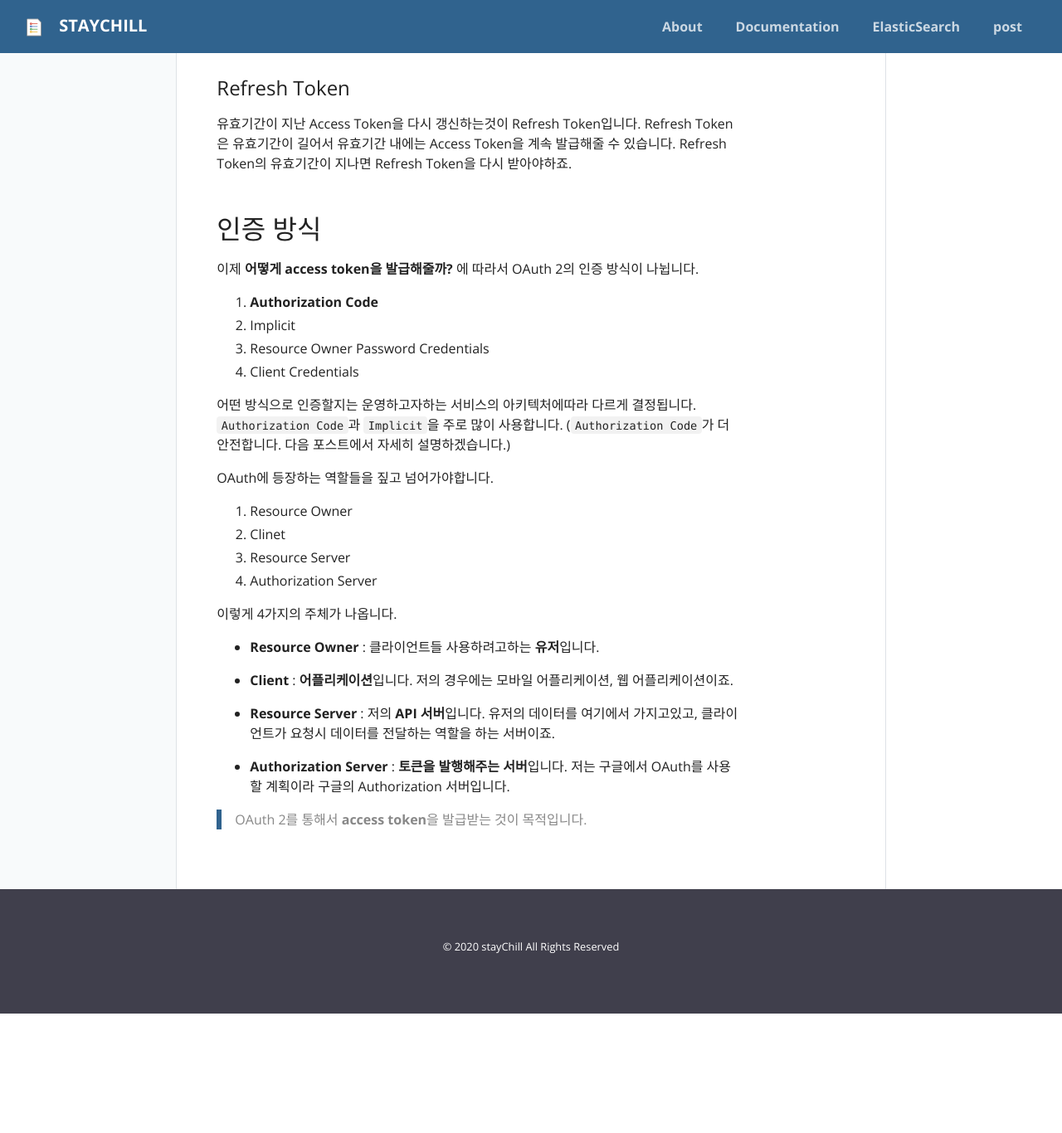
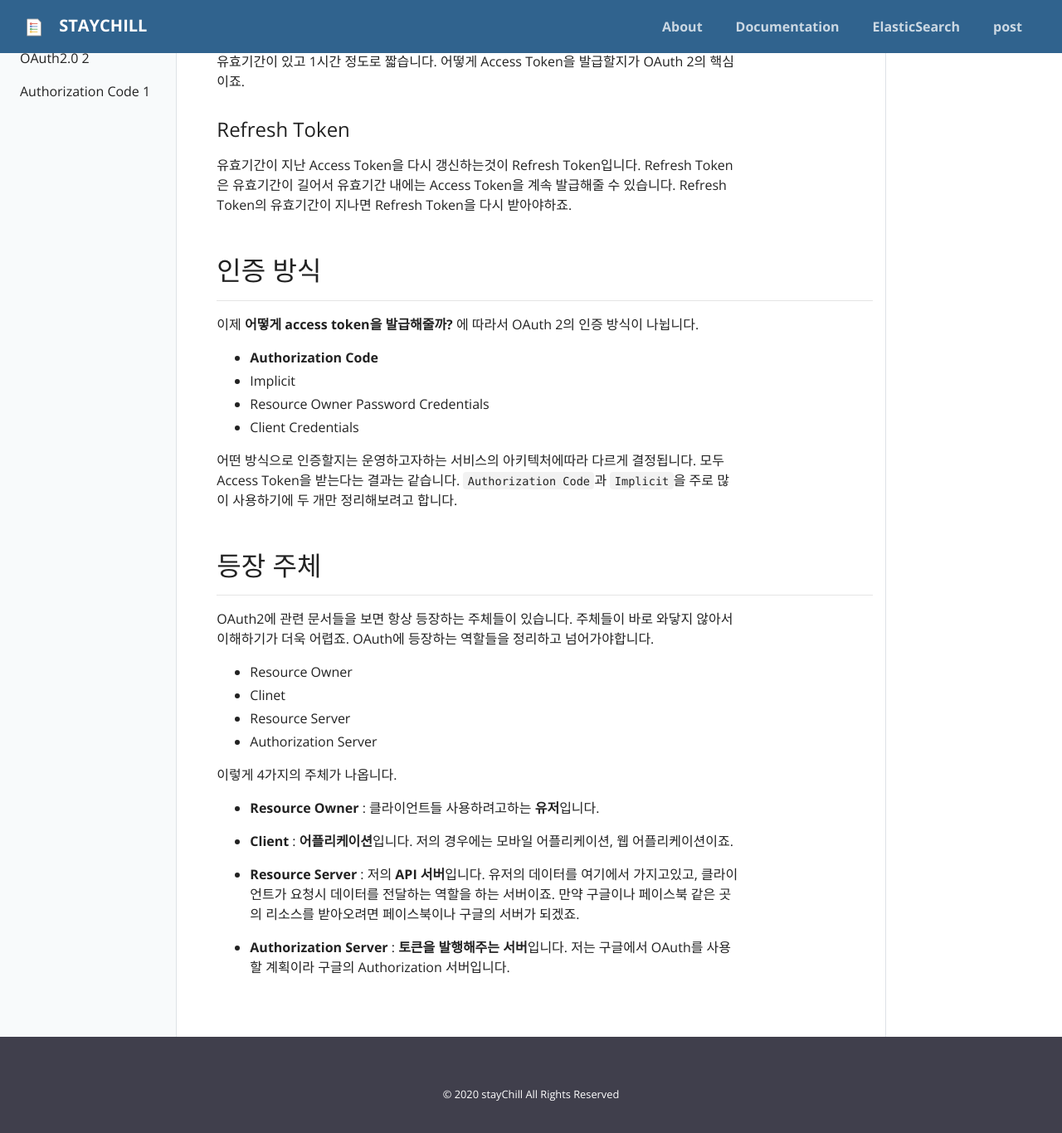
Before and after one commit to stay7/stay7.github.io, a Jekyll site: the page built from _posts/2020-08-15-OAuth2.md, in a window 1280 px wide and 1400 px high, scrolled down 791 px. Shown: the top 1366 px of the window at 83% size. Built offline with Jekyll 4.4.1, drawn with Linux system fonts in a browser that asks for light colours; before the commit the page ends 2013 px from its top, so only the background shows below that; some of the changed text lies outside the part shown.

Commit message:
Update Oauth post and implement tag list

```diff
--- a/_includes/tagbar.html
+++ b/_includes/tagbar.html
@@ -2,14 +2,10 @@
 
 <div id="td-sidebar-menu" class="td-sidebar__inner">
   <nav class="collapse td-sidebar-nav pt-2 pl-4" id="td-section-nav">
+    {% for tag in site.tags %} {% assign tagName = tag.first %}
     <ul class="td-sidebar-nav__section pr-md-3">
-      {% for tag in site.tags %} {% assign tagName = tag.first %}
-      <h1>{{ tagName }}</h1>
-      {% for category in site.categories %}
-      <h2>{{ category.first }}</h2>
-      {% for post in site.posts %} {% if post.tags contains tagName %}
-      <h3>{{ post.title }}</h3>
-      {% endif %} {% endfor %} {% endfor %} {% endfor %}
+      {{ tagName }} {{ site.tags[tagName] | size}}
     </ul>
+    {% endfor %}
   </nav>
 </div>
--- a/_posts/2020-08-15-OAuth2.md
+++ b/_posts/2020-08-15-OAuth2.md
@@ -34,21 +34,25 @@ Access Token은 쉽게 생각해서 권한 인증을 받았다는 증서라고
 
 ## 인증 방식
 
+<hr>
 이제 **어떻게 access token을 발급해줄까?** 에 따라서 OAuth 2의 인증 방식이 나뉩니다.
 
-1. **Authorization Code**
-2. Implicit
-3. Resource Owner Password Credentials
-4. Client Credentials
+- **Authorization Code**
+- Implicit
+- Resource Owner Password Credentials
+- Client Credentials
 
-어떤 방식으로 인증할지는 운영하고자하는 서비스의 아키텍처에따라 다르게 결정됩니다. `Authorization Code`과 `Implicit`을 주로 많이 사용합니다. (`Authorization Code`가 더 안전합니다. 다음 포스트에서 자세히 설명하겠습니다.)
+어떤 방식으로 인증할지는 운영하고자하는 서비스의 아키텍처에따라 다르게 결정됩니다. 모두 Access Token을 받는다는 결과는 같습니다. `Authorization Code`과 `Implicit`을 주로 많이 사용하기에 두 개만 정리해보려고 합니다.
 
-OAuth에 등장하는 역할들을 짚고 넘어가야합니다.
+## 등장 주체
 
-1. Resource Owner
-2. Clinet
-3. Resource Server
-4. Authorization Server
+<hr>
+OAuth2에 관련 문서들을 보면 항상 등장하는 주체들이 있습니다. 주체들이 바로 와닿지 않아서 이해하기가 더욱 어렵죠. OAuth에 등장하는 역할들을 정리하고 넘어가야합니다.
+
+- Resource Owner
+- Clinet
+- Resource Server
+- Authorization Server
 
 이렇게 4가지의 주체가 나옵니다.
 
@@ -56,8 +60,6 @@ OAuth에 등장하는 역할들을 짚고 넘어가야합니다.
 
 - **Client** : **어플리케이션**입니다. 저의 경우에는 모바일 어플리케이션, 웹 어플리케이션이죠.
 
-- **Resource Server** : 저의 **API 서버**입니다. 유저의 데이터를 여기에서 가지고있고, 클라이언트가 요청시 데이터를 전달하는 역할을 하는 서버이죠.
+- **Resource Server** : 저의 **API 서버**입니다. 유저의 데이터를 여기에서 가지고있고, 클라이언트가 요청시 데이터를 전달하는 역할을 하는 서버이죠. 만약 구글이나 페이스북 같은 곳의 리소스를 받아오려면 페이스북이나 구글의 서버가 되겠죠.
 
 - **Authorization Server** : **토큰을 발행해주는 서버**입니다. 저는 구글에서 OAuth를 사용할 계획이라 구글의 Authorization 서버입니다.
-
-> OAuth 2를 통해서 **access token**을 발급받는 것이 목적입니다.
```
Also changed, not shown: _posts/2020-08-17-OAuth2-1.md (+1 -0 lines), _posts/db/postgresql/index.md (deleted, +0 -9 lines), _posts/db/sequelize/2020-07-27-getting-started.md (renamed from _posts/db/sequelize/getting-started.md, +1 -1 lines), _posts/db/sequelize/2020-08-02-model-basics.md (renamed from _posts/db/sequelize/model-basics.md, +1 -1 lines), _posts/db/sequelize/index.md (deleted, +0 -9 lines), _posts/server/_elasticsearch/index.md (deleted, +0 -9 lines), _posts/db/2020-08-04-uuid.md (renamed from _posts/db/uuid.md), _posts/db/postgresql/2020-07-26-PostgreSQL-getting-started.md (renamed from _posts/db/postgresql/getting-started.md), _posts/elasticsearch/elasticsearch-ubuntu.md (renamed from _posts/server/_elasticsearch/elasticsearch-ubuntu.md).
